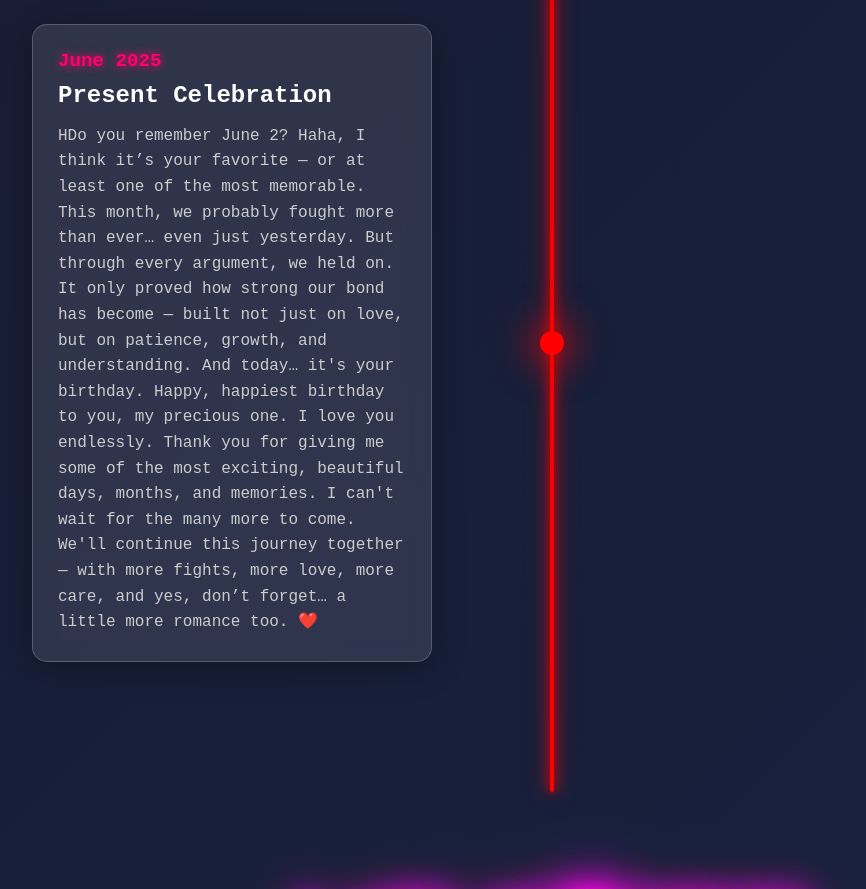
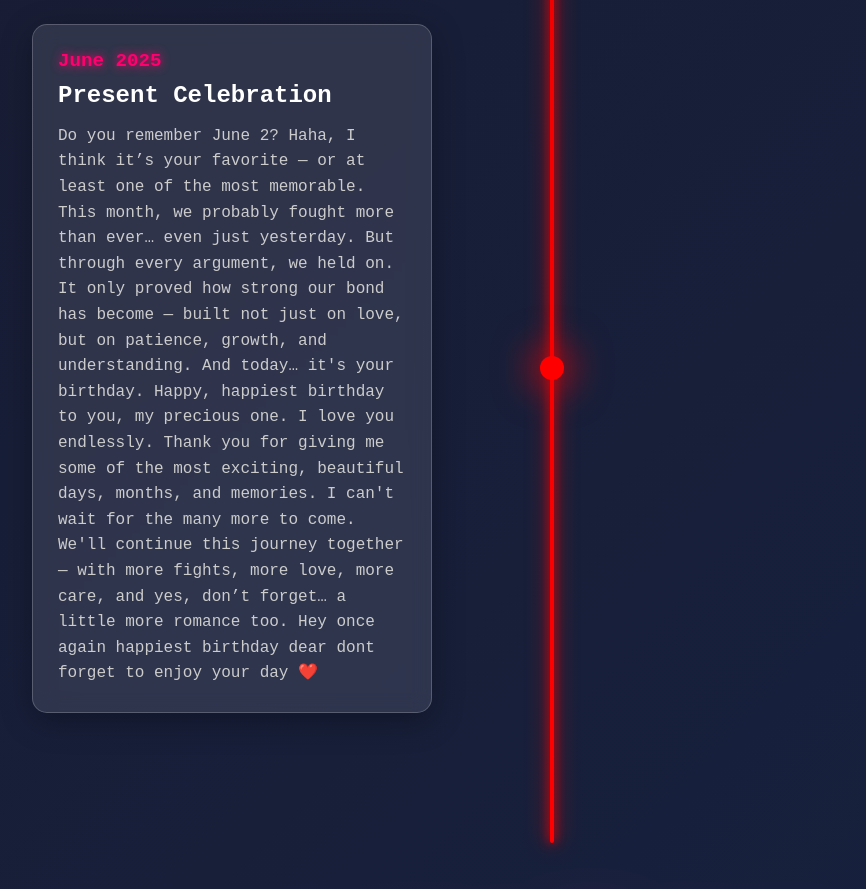
Before and after one commit to narinaresh/narinaresh.github.io, a plain HTML site: page index.html in a window 1280 px wide. Shown: the part 5940-6829 px from the top of the page, without its empty margins (88-954 px from the left). Drawn offline with Linux system fonts and the light colour scheme.

Commit message:
Update index.html

```diff
--- a/index.html
+++ b/index.html
@@ -543,10 +543,10 @@ And how could I forget the time you asked me to call your friend — a total str
                 <div class="timeline-content">
                     <div class="timeline-date">June 2025</div>
                     <div class="timeline-title">Present Celebration</div>
-                    <div class="timeline-description">HDo you remember June 2? Haha, I think it’s your favorite — or at least one of the most memorable. This month, we probably fought more than ever… even just yesterday. But through every argument, we held on.
+                    <div class="timeline-description">Do you remember June 2? Haha, I think it’s your favorite — or at least one of the most memorable. This month, we probably fought more than ever… even just yesterday. But through every argument, we held on.
 It only proved how strong our bond has become — built not just on love, but on patience, growth, and understanding.
 And today… it's your birthday. Happy, happiest birthday to you, my precious one. I love you endlessly.
-Thank you for giving me some of the most exciting, beautiful days, months, and memories. I can't wait for the many more to come. We'll continue this journey together — with more fights, more love, more care, and yes, don’t forget… a little more romance too. ❤️</div>
+Thank you for giving me some of the most exciting, beautiful days, months, and memories. I can't wait for the many more to come. We'll continue this journey together — with more fights, more love, more care, and yes, don’t forget… a little more romance too. Hey once again happiest birthday dear dont forget to enjoy your day  ❤️</div>
                 </div>
             </div>
         </div>
```
